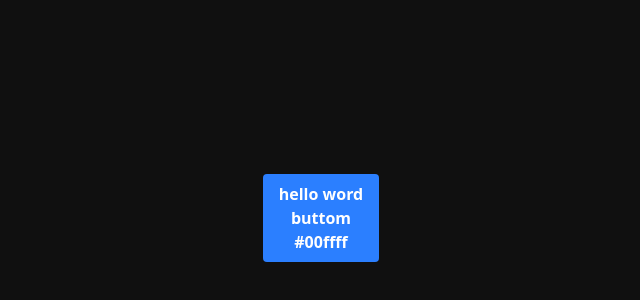
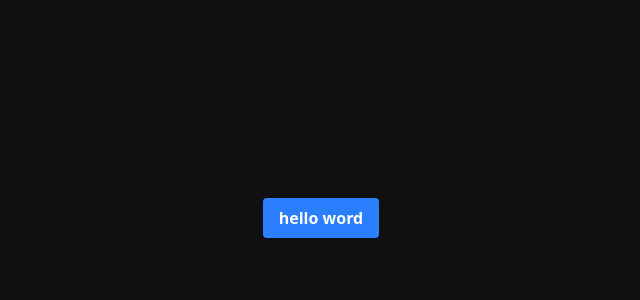
Before and after one commit to Juan-Cruz-Mezzopeva/typescript-react-next-basics, a Next.js app: page / in a window 1280 px wide. Shown: the part 182-482 px from the top of the page, without its empty margins (319-959 px from the left). Built offline with nearby package versions, Linux system fonts and the light colour scheme.

Commit message:
tipado de props en tres formas de escribir funciones distintas pero que todas hacen lo mismo

```diff
--- a/src/app/page.tsx
+++ b/src/app/page.tsx
@@ -5,19 +5,34 @@ type ButtonProps = {
 };
 
 
+// 1RA FORMA DE ESCRIBIR FUNCIONES PASANDO PROPS USANDO TIPOS DE DATOS CON TYPE
 
-function Button(props: ButtonProps) {
-  const {text, subtitle, color} = props;
 
-  return (
-    <button type="button">
-      {text}
-      <br />
-      {subtitle}
-      <br />
-      {color}
-    </button>
-  )
+
+// function Button(props: ButtonProps) {
+//   const {text, subtitle, color} = props;
+
+//   return (
+//     <button type="button">
+//       {text}
+//       <br />
+//       {subtitle}
+//       <br />
+//       {color}
+//     </button>
+//   )
+// }
+
+// 2DA FORMA DE ESCRIBIR FUNCIONES PASANDO PROPS USANDO TIPOS DE DATOS CON TYPE
+
+// const Button = ({text}:ButtonProps) => {
+//   return <button>{text}</button>
+// }
+
+// 3RA FORMA DE ESCRIBIR FUNCIONES PASANDO PROPS USANDO TIPOS DE DATOS CON TYPE
+// React.FC es "React funcional component" es
+const Button: React.FC<ButtonProps> = ({text, color, subtitle}) => {
+  return <button>{text}</button>
 }
 
 
```
